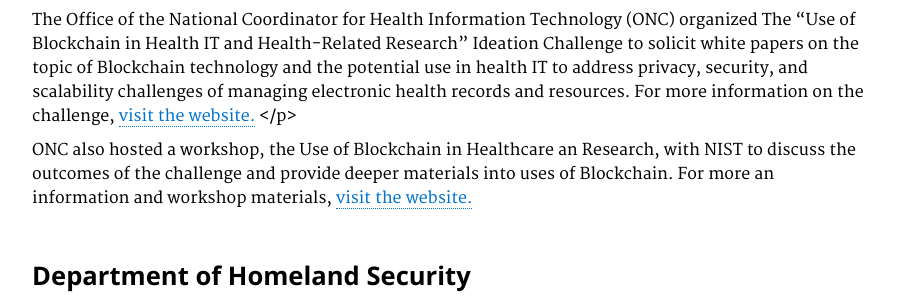
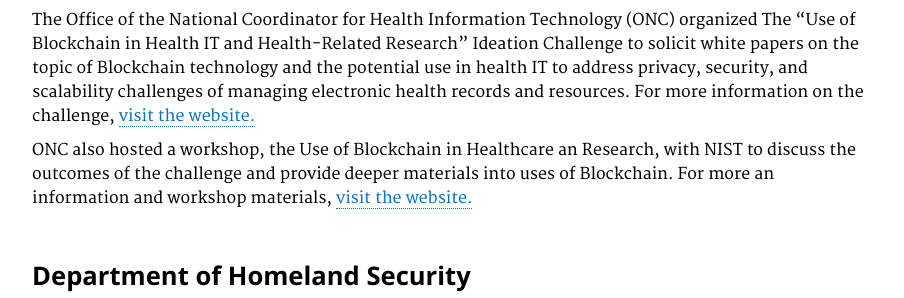
Before and after one commit to GSA/emerging-technology-atlas, a Jekyll site: the page built from pages/blockchain-programs.md, in a window 1280 px wide and 900 px high, scrolled down 1081 px. Shown: the part 154-452 px from the top of the window, without its empty margins (350-1254 px from the left). Built offline with Jekyll 4.4.1, drawn with Linux system fonts in a browser that asks for light colours.

```diff
--- a/pages/blockchain-programs.md
+++ b/pages/blockchain-programs.md
@@ -24,7 +24,7 @@ Office of Information Technology Category: GSA hosted a Blockchain Training Day
 Emerging Citizen Technology: GSA's Emerging Citizen Technology program launched the government-wide Blockchain initiative, including both an internal federal community of more than 200 managers and a public-facing listserv of more than 100 U.S. businesses, researchers, subject matter experts and more. It also launched <a href="https://gsa.github.io/emerging-technology-atlas/blockchain-forum/">the U.S. Federal Blockchain Forum</a> and <a href="https://gsa.github.io/emerging-technology-atlas/blockchain-workshop/">"Emerging Tech and Open Data for a More Open Government,"</a> a workshop to draft the first potential national goals for Bockchain through Open Government, as well as this U.S. Emerging Citizen Technology Atlas.</p>
 
 ### Department of Health and Human Services Office of the National Coordinator for Health Information Technology
-The Office of the National Coordinator for Health Information Technology (ONC) organized The "Use of Blockchain in Health IT and Health-Related Research" Ideation Challenge to solicit white papers on the topic of Blockchain technology and the potential use in health IT to address privacy, security, and scalability challenges of managing electronic health records and resources. For more information on the challenge, <a href="https://www.healthit.gov/newsroom/blockchain-challenge">visit the website.</a> </p>
+The Office of the National Coordinator for Health Information Technology (ONC) organized The "Use of Blockchain in Health IT and Health-Related Research" Ideation Challenge to solicit white papers on the topic of Blockchain technology and the potential use in health IT to address privacy, security, and scalability challenges of managing electronic health records and resources. For more information on the challenge, <a href="https://www.healthit.gov/newsroom/blockchain-challenge">visit the website.</a>
 
 <p> ONC also hosted a workshop, the Use of Blockchain in Healthcare an Research, with NIST to discuss the outcomes of the challenge and provide deeper materials into uses of Blockchain. For more an information and workshop materials, <a href="https://oncprojectracking.healthit.gov/wiki/display/TechLabI/Use+of+Blockchain+in+Healthcare+and+Research+Workshop"> visit the website.</a> </p>
 
```
